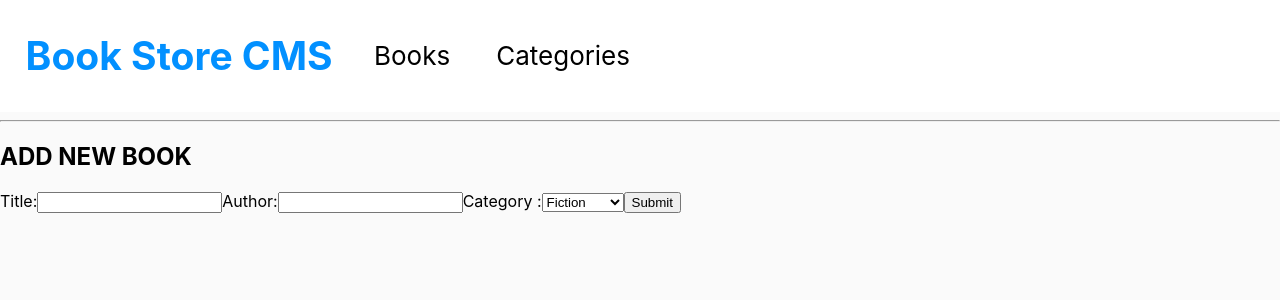
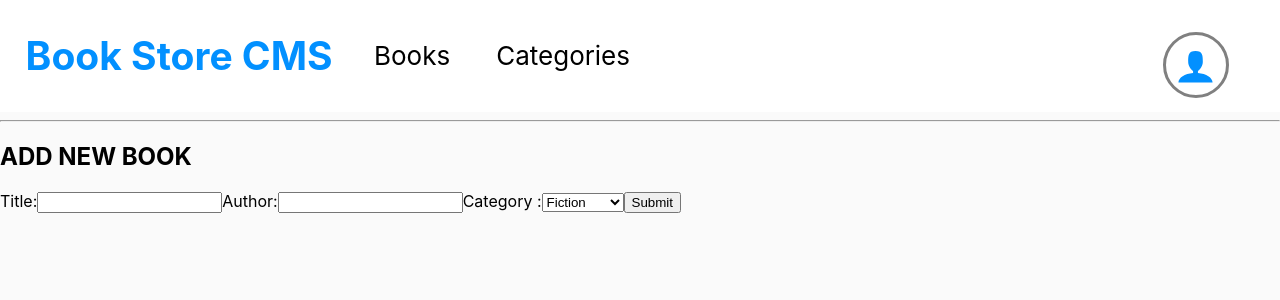
Before and after one commit to KanoCode/Book-store-app, a React (Create React App) app: page /books in a window 1280 px wide. Shown: the top 300 px of the page. Built offline with nearby package versions, Linux system fonts and the light colour scheme; no server answers.

Commit message:
Add styles for Navbar

```diff
--- a/src/App.css
+++ b/src/App.css
@@ -22,3 +22,17 @@ a{
   text-decoration: none;
   color: black;
 }
+span{
+  border: solid grey;
+  display: block;
+  position: absolute;
+  right: 4%;
+  top: 4%;
+  text-align: center;
+  display: flex;
+  justify-content: center;
+  align-items: center;
+  border-radius: 50%;
+  width: 60px;
+  height: 60px;
+}
--- a/src/components/Book.js
+++ b/src/components/Book.js
@@ -12,7 +12,11 @@ const Book = (props) => {
   return (
     <>
       <h2>{title}</h2>
-      <h3>{author}</h3>
+      <h3>
+        {author}
+        {' '}
+
+      </h3>
       <button onClick={DeleteBook} type="button">
         Remove
       </button>
--- a/src/components/Navbar.js
+++ b/src/components/Navbar.js
@@ -1,11 +1,15 @@
 import React from 'react';
 import { Link } from 'react-router-dom';
+import { ImUser } from 'react-icons/im';
 
 function NavBar() {
   return (
     <>
       <nav>
-        <h1>Book Store CMS</h1>
+        <h1>
+          Book Store CMS
+          <span><ImUser /></span>
+        </h1>
         <div>
           <div>
             {' '}
```
